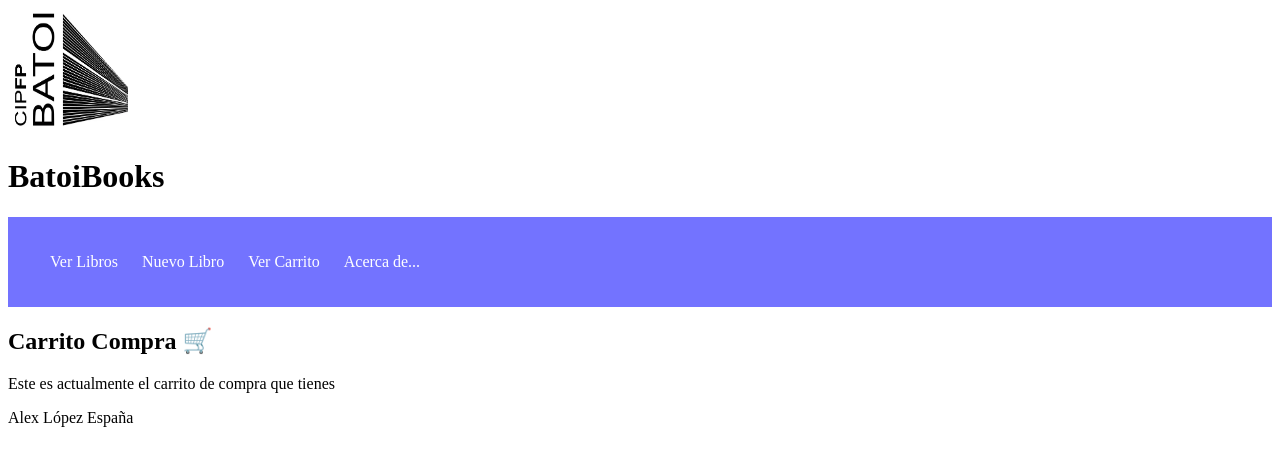
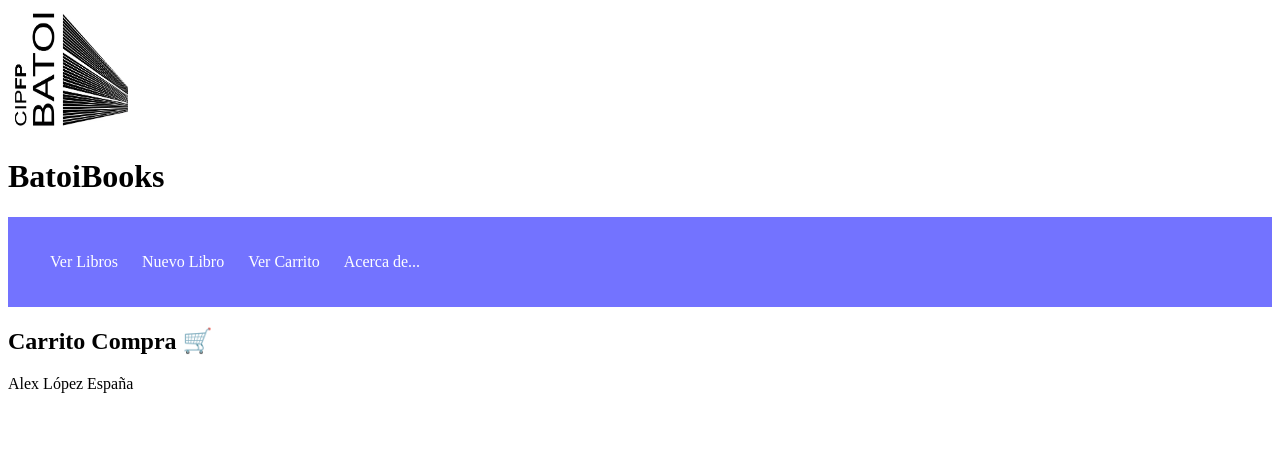
Before and after one commit to DWEC-AlexLopezEspana/BATOYBOOKSVUE, a Vue app in the folder batoibooks/: page /carrito in a window 1280 px wide. Shown: the top 466 px of the page. Built offline with nearby package versions, Linux system fonts and the light colour scheme; no server answers.

Commit message:
subir cambio nueva rama que es pinia

```diff
--- a/batoibooks/src/views/CarritoBook.vue
+++ b/batoibooks/src/views/CarritoBook.vue
@@ -5,7 +5,6 @@
 <template>
     <div>
         <h2>Carrito Compra 🛒</h2>
-        <p>Este es actualmente el carrito de compra que tienes </p>
     </div>
     <div>
         <p>Alex López España</p>
```
